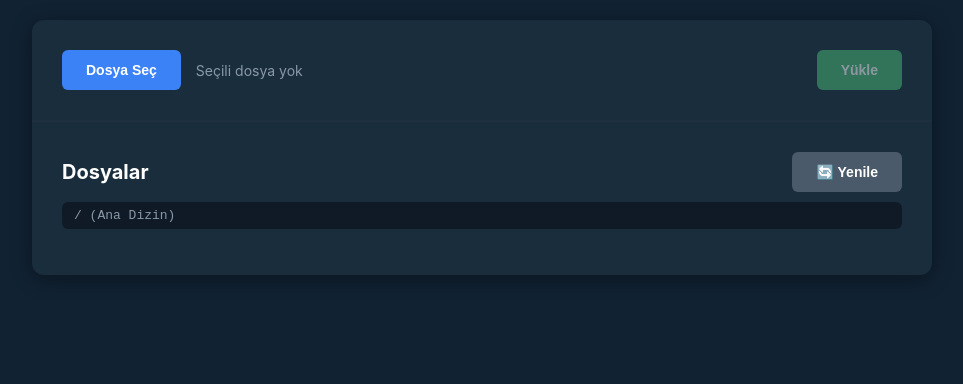
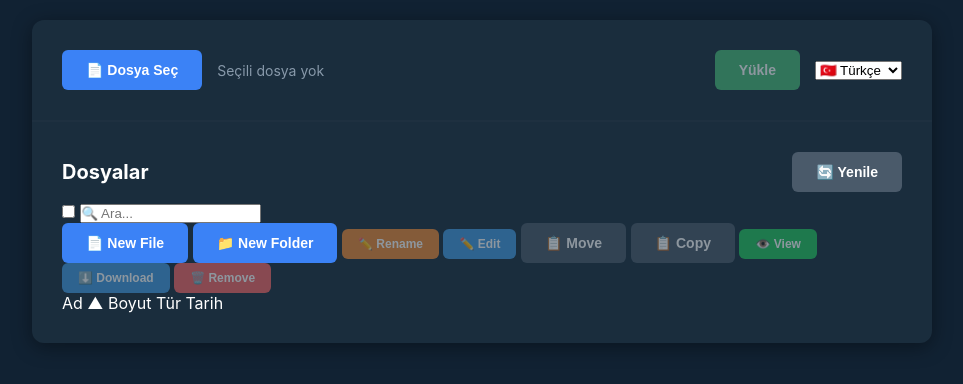
Before and after one commit to necdetuygur/nfilemanager, a website: page public/index.html in a window 1280 px wide. Shown: the whole page, without its empty margins (158-1121 px from the left). Drawn offline with Linux system fonts and the light colour scheme; no server answers.

Commit message:
feat: restructure index.html with toolbar, breadcrumb, search, sort, lang-select

```diff
--- a/public/index.html
+++ b/public/index.html
@@ -11,17 +11,17 @@
       <div class="upload-section">
         <div class="upload-box">
           <input type="file" id="fileInput" hidden />
-          <button id="selectBtn" class="btn btn-primary">Dosya Seç</button>
-          <span id="fileName">Seçili dosya yok</span>
+          <button id="selectBtn" class="btn btn-primary" data-i18n="selectFile">📄 Dosya Seç</button>
+          <span id="fileName" data-i18n="noFileSelected">Seçili dosya yok</span>
         </div>
-        <button id="uploadBtn" class="btn btn-success" disabled>Yükle</button>
+        <button id="uploadBtn" class="btn btn-success" disabled data-i18n="upload">Yükle</button>
+        <select id="langSelect" class="lang-select" data-i18n-options="turkish,english">
+          <option value="tr">🇹🇷 Türkçe</option>
+          <option value="en">🇬🇧 English</option>
+        </select>
       </div>
 
-      <div
-        id="progressContainer"
-        class="progress-container"
-        style="display: none"
-      >
+      <div id="progressContainer" class="progress-container" style="display:none">
         <div class="progress-bar">
           <div id="progressBar" class="progress-fill"></div>
         </div>
@@ -33,13 +33,39 @@
 
       <div class="files-section">
         <div class="section-header">
-          <h2>Dosyalar</h2>
+          <h2 data-i18n="files">Dosyalar</h2>
           <div class="header-actions">
-            <button id="backBtn" class="btn btn-secondary" style="display:none">⬆️ Üst Dizin</button>
-            <button id="refreshBtn" class="btn btn-secondary">🔄 Yenile</button>
+            <button id="backBtn" class="btn btn-secondary" style="display:none" data-i18n="parentDir">⬆️ Üst Dizin</button>
+            <button id="refreshBtn" class="btn btn-secondary" data-i18n="refresh">🔄 Yenile</button>
           </div>
         </div>
-        <div id="pathDisplay" class="path-display"></div>
+
+        <div id="breadcrumb" class="breadcrumb"></div>
+
+        <div class="search-row">
+          <input type="checkbox" id="selectAllCheckbox" class="file-checkbox" title="Select All" />
+          <input type="text" id="searchInput" class="search-box" placeholder="🔍 Ara..." data-i18n-placeholder="search" />
+        </div>
+
+        <div id="toolbar" class="toolbar">
+          <button class="btn btn-primary toolbar-btn" onclick="window.createFile()" data-i18n="newFile">📄 New File</button>
+          <button class="btn btn-primary toolbar-btn" onclick="window.createFolder()" data-i18n="newFolder">📁 New Folder</button>
+          <button class="btn btn-warning toolbar-btn" id="renameBtn" onclick="window.renameSelected()" disabled data-i18n="rename">✏️ Rename</button>
+          <button class="btn btn-info toolbar-btn" id="editBtn" onclick="window.editSelected()" disabled data-i18n="edit">✏️ Edit</button>
+          <button class="btn btn-secondary toolbar-btn" id="moveBtn" onclick="window.moveSelected()" disabled data-i18n="move">📋 Move</button>
+          <button class="btn btn-secondary toolbar-btn" id="copyBtn" onclick="window.copySelected()" disabled data-i18n="copy">📋 Copy</button>
+          <button class="btn btn-view toolbar-btn" id="viewBtn" onclick="window.viewSelected()" disabled data-i18n="view">👁️ View</button>
+          <button class="btn btn-info toolbar-btn" id="downloadBtn" onclick="window.downloadSelected()" disabled data-i18n="download">⬇️ Download</button>
+          <button class="btn btn-danger toolbar-btn" id="removeBtn" onclick="window.removeSelected()" disabled data-i18n="remove">🗑️ Remove</button>
+        </div>
+
+        <div class="sort-header">
+          <span class="sort-btn active" data-sort="name" data-i18n="name">Ad ▲</span>
+          <span class="sort-btn" data-sort="size" data-i18n="size">Boyut</span>
+          <span class="sort-btn" data-sort="type" data-i18n="type">Tür</span>
+          <span class="sort-btn" data-sort="date" data-i18n="date">Tarih</span>
+        </div>
+
         <div id="filesList" class="files-list"></div>
       </div>
     </div>
```
